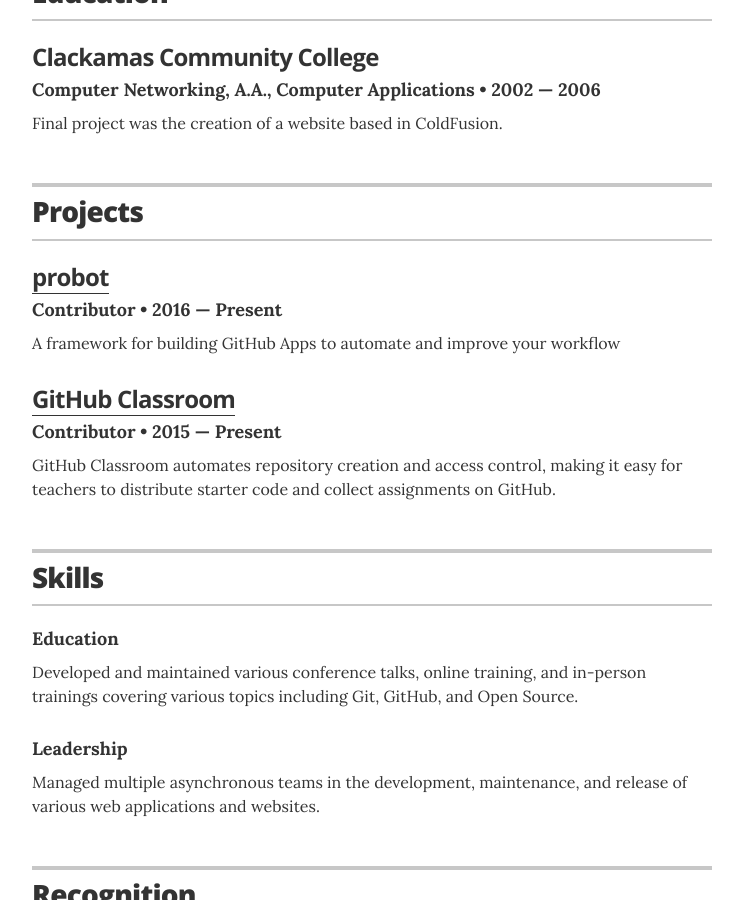
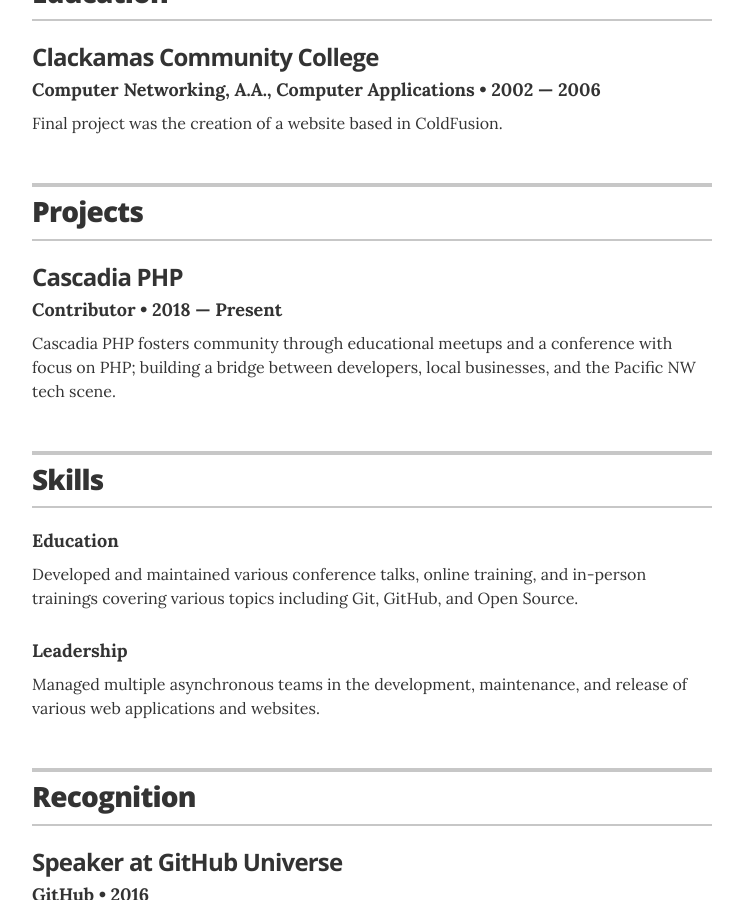
Before and after one commit to roseofgold/roseofgold.github.io, a Jekyll site: the page built from index.html, in a window 1280 px wide and 900 px high, scrolled down 842 px. Shown: the whole window, without its empty margins (268-1011 px from the left). Built offline with Jekyll 4.4.1, drawn with Linux system fonts in a browser that asks for light colours.

Commit message:
Update projects.yml

```diff
--- a/_data/projects.yml
+++ b/_data/projects.yml
@@ -1,16 +1,9 @@
 # Projects
 # uncomment the urls if you wish to display them, and add your own URL
 
-# probot
-- project: probot
+# Cascadia PHP
+- project: Cascadia PHP
   role: Contributor
-  duration: 2016 &mdash; Present
-  url: "https://github.com/probot/probot"
-  description: A framework for building GitHub Apps to automate and improve your workflow
-
-# GitHub Classroom
-- project: GitHub Classroom
-  role: Contributor
-  duration: 2015 &mdash; Present
-  url: "https://github.com/education/classroom"
-  description: GitHub Classroom automates repository creation and access control, making it easy for teachers to distribute starter code and collect assignments on GitHub.
+  duration: 2018 &mdash; Present
+#  url: "https://github.com/education/classroom"
+  description: Cascadia PHP fosters community through educational meetups and a conference with focus on PHP; building a bridge between developers, local businesses, and the Pacific NW tech scene.
```
